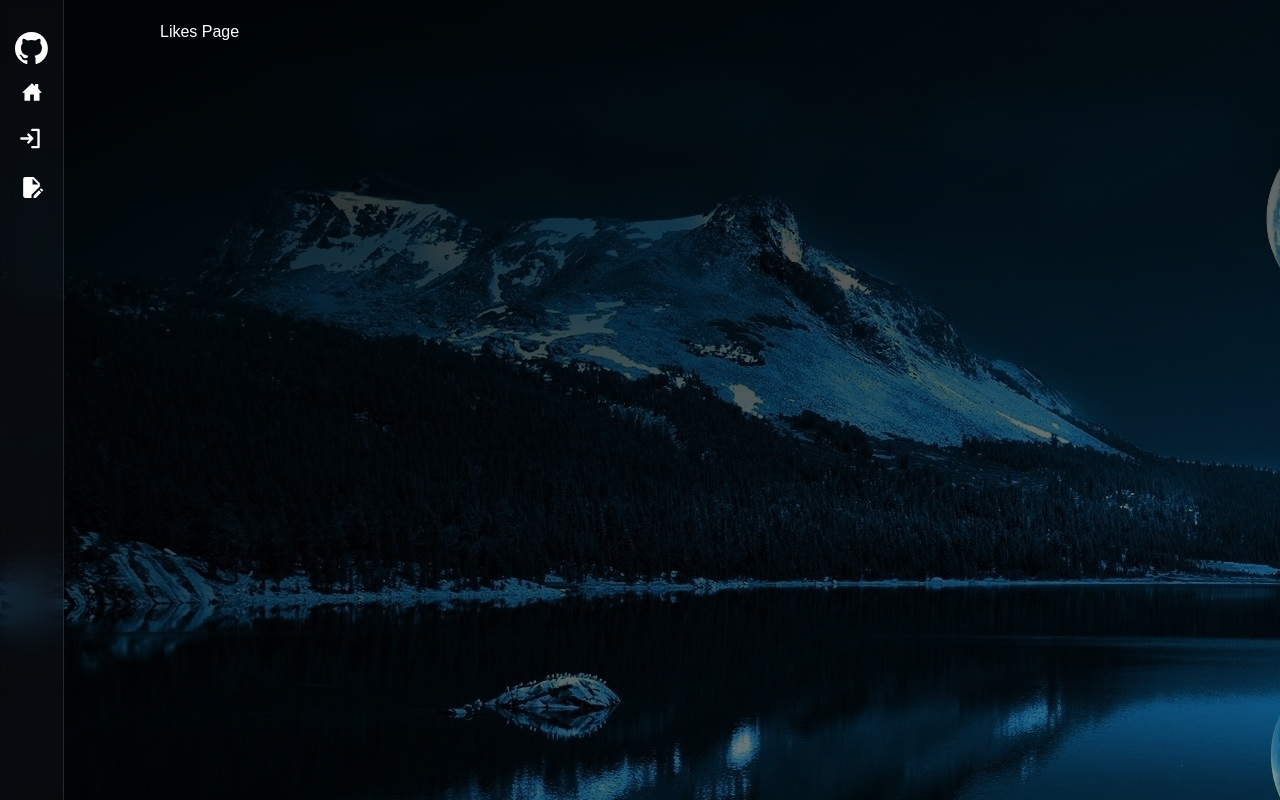
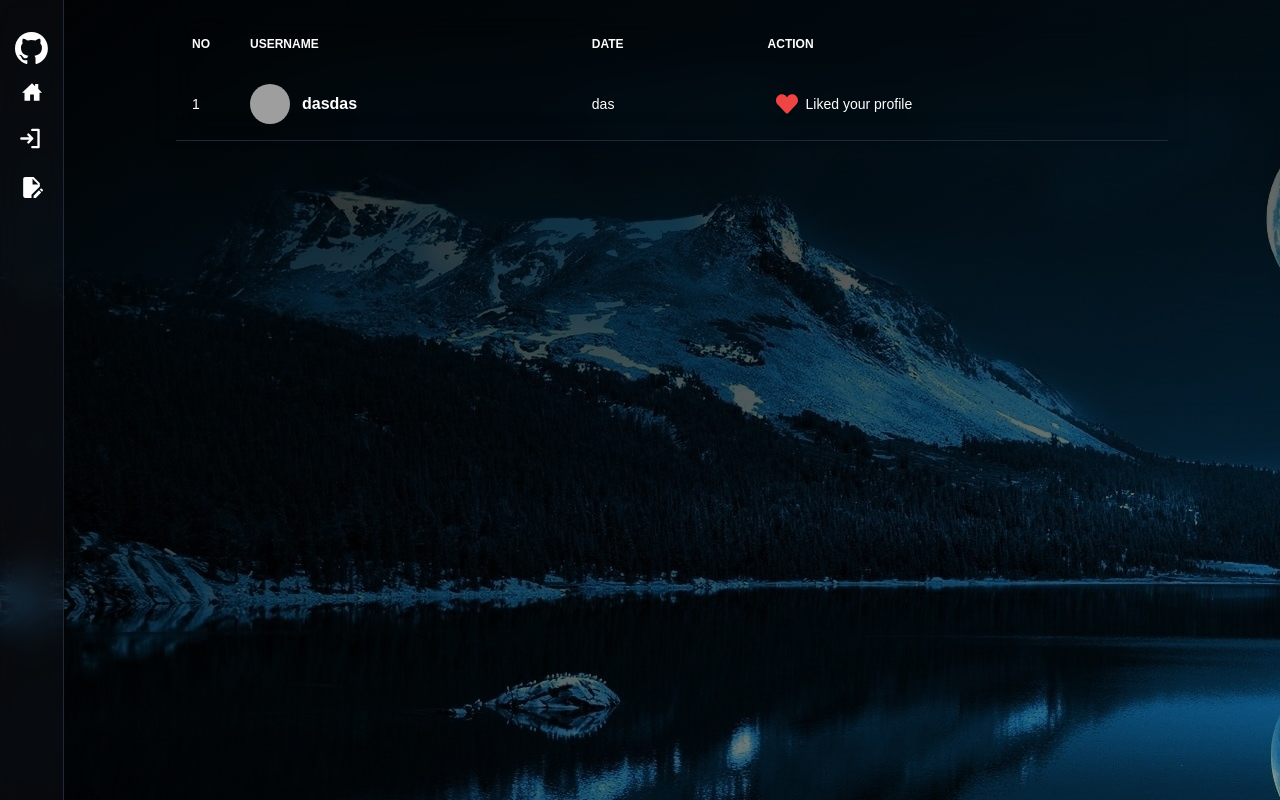
Before and after one commit to jamie-codez/gitty, a React (Vite) app in the folder frontend/: page /likes in a window 1280 px wide. Built offline with nearby package versions, Linux system fonts and the light colour scheme; grey boxes are pictures that could not be loaded.

Commit message:
frontend:likes-page

```diff
--- a/frontend/src/pages/LikesPage.jsx
+++ b/frontend/src/pages/LikesPage.jsx
@@ -1,5 +1,52 @@
+import { FaHeart } from "react-icons/fa";
+
 export const LikesPage = () => {
     return (
-        <>Likes Page</>
-    )
-}
+        <div className='relative overflow-x-auto shadow-md rounded-lg px-4'>
+            <table className='w-full text-sm text-left rtl:text-right bg-glass overflow-hidden'>
+                <thead className='text-xs uppercase bg-glass'>
+                <tr>
+                    <th scope='col' className='p-4'>
+                        <div className='flex items-center'>No</div>
+                    </th>
+                    <th scope='col' className='px-6 py-3'>
+                        Username
+                    </th>
+                    <th scope='col' className='px-6 py-3'>
+                        Date
+                    </th>
+                    <th scope='col' className='px-6 py-3'>
+                        Action
+                    </th>
+                </tr>
+                </thead>
+                <tbody>
+                <tr className='bg-glass border-b'>
+                    <td className='w-4 p-4'>
+                        <div className='flex items-center'>
+                            <span>1</span>
+                        </div>
+                    </td>
+                    <th scope='row' className='flex items-center px-6 py-4 whitespace-nowrap '>
+                        <img
+                            className='w-10 h-10 rounded-full'
+                            src={"https://ps.w.org/user-avatar-reloaded/assets/icon-256x256.png?rev=2540745"}
+                            alt='Jese image'
+                        />
+                        <div className='ps-3'>
+                            <div className='text-base font-semibold'>dasdas</div>
+                        </div>
+                    </th>
+                    <td className='px-6 py-4'>das</td>
+                    <td className='px-6 py-4'>
+                        <div className='flex items-center'>
+                            <FaHeart size={22} className='text-red-500 mx-2' />
+                            Liked your profile
+                        </div>
+                    </td>
+                </tr>
+                </tbody>
+            </table>
+        </div>
+    );
+};
```
